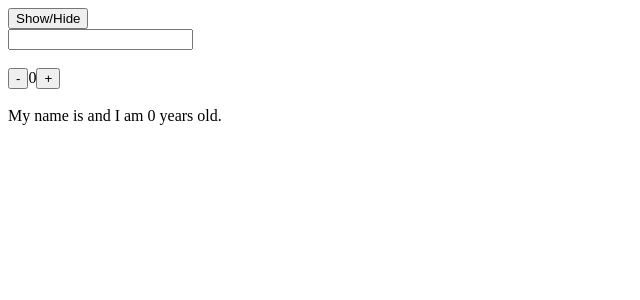
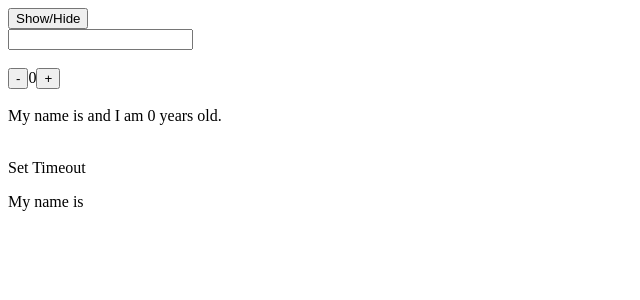
Before and after one commit to iqbal-arif/SimplifiedReactJS, a React (Vite) app in the folder Drills/useEffectHook/: page / in a window 1280 px wide. Shown: the top 300 px of the page, without its empty margins (0-640 px from the left). Built offline with nearby package versions, Linux system fonts and the light colour scheme.

Commit message:
modified:   Drills/useEffectHook/src/Child.jsx

```diff
--- a/Drills/useEffectHook/src/Child.jsx
+++ b/Drills/useEffectHook/src/Child.jsx
@@ -41,6 +41,10 @@ export function Child() {
       <br />
       <br />
       My name is {name} and I am {age} years old.
+      <br />
+      <br />
+      <p>Set Timeout</p>
+      My name is {name}
     </div>
   );
 }
```
